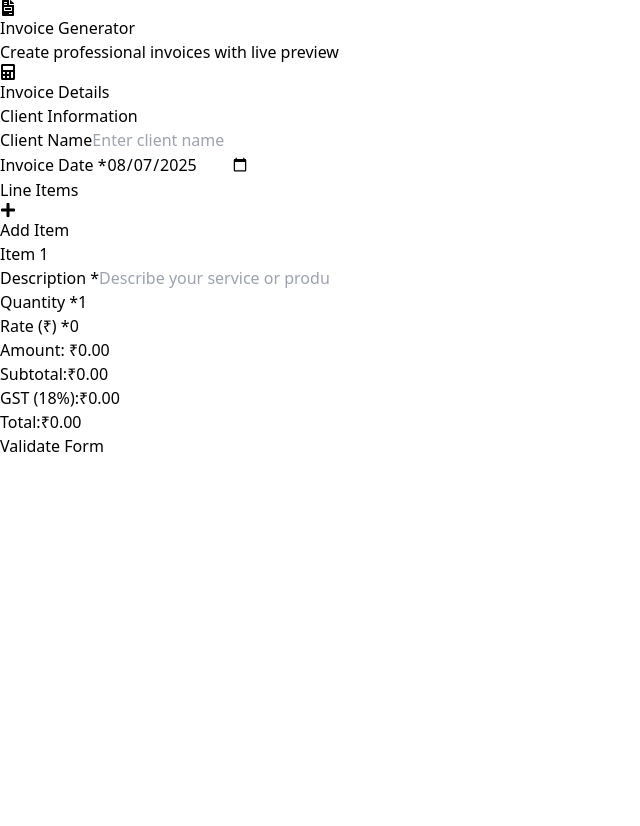
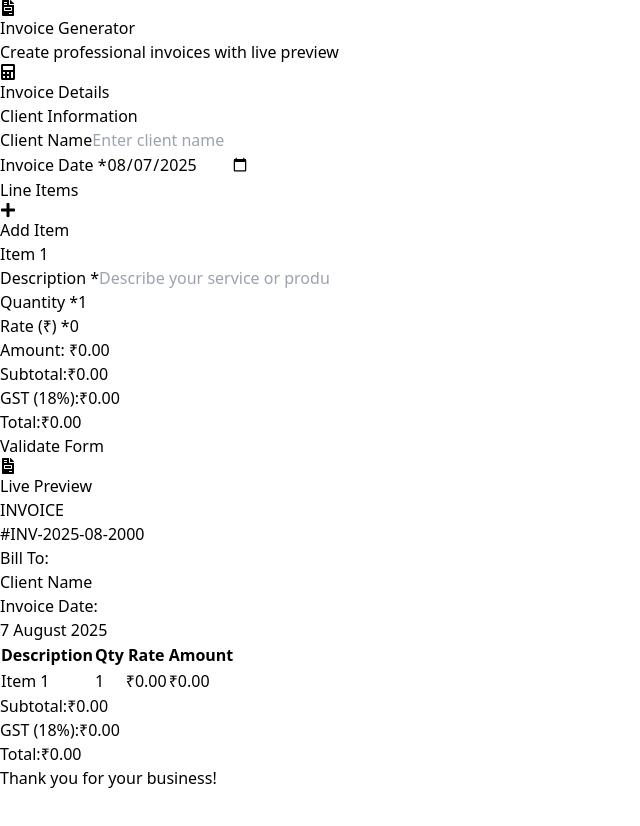
Before and after one commit to Jatin200521/Mini-Invoice-Generator-UI, a React (Create React App) app: page / in a window 1280 px wide. Shown: the top 826 px of the page, without its empty margins (0-640 px from the left). Before the commit the page ends 800 px from the top, so only its background shows below. Built offline with nearby package versions, Linux system fonts and the light colour scheme.

Commit message:
Added the invoice Preview page

```diff
--- a/src/App.js
+++ b/src/App.js
@@ -1,7 +1,7 @@
 import React, { useState, useMemo } from "react";
 import { FaFileInvoice } from "react-icons/fa";
-
 import InvoiceForm from "./components/InvoiceForm";
+import InvoicePreview from "./components/Invoicepreview";
 
 const App = () => {
   const [invoiceData, setInvoiceData] = useState({
@@ -143,6 +143,11 @@ const App = () => {
             onValidateForm={validateForm}
             calculations={calculations}
           />
+
+          <InvoicePreview
+            invoiceData={invoiceData}
+            calculations={calculations}
+          />
         </div>
       </div>
     </div>
--- a/src/components/Invoicepreview.js
+++ b/src/components/Invoicepreview.js
@@ -1,7 +1,106 @@
 import React from "react";
+import { FaFileInvoice } from "react-icons/fa";
 
-function InvoiceForm() {
-  return <div>InvoiceForm</div>;
-}
+const InvoicePreview = ({ invoiceData, calculations }) => {
+  const formatCurrency = (amount) => {
+    return new Intl.NumberFormat("en-IN", {
+      style: "currency",
+      currency: "INR",
+    }).format(amount);
+  };
 
-export default InvoiceForm;
+  const formatDate = (dateString) => {
+    return new Date(dateString).toLocaleDateString("en-IN", {
+      year: "numeric",
+      month: "long",
+      day: "numeric",
+    });
+  };
+
+  const generateInvoiceNumber = () => {
+    const date = new Date();
+    return `INV-${date.getFullYear()}-${String(date.getMonth() + 1).padStart(
+      2,
+      "0"
+    )}-${String(Date.now()).slice(-4)}`;
+  };
+
+  return (
+    <div>
+      <div>
+        <FaFileInvoice />
+        <h2>Live Preview</h2>
+      </div>
+
+      <div style={{ minHeight: "600px" }}>
+        <div>
+          <h1>INVOICE</h1>
+          <p>#{generateInvoiceNumber()}</p>
+        </div>
+
+        <div>
+          <div>
+            <h3>Bill To:</h3>
+            <p>{invoiceData.clientName || "Client Name"}</p>
+          </div>
+          <div>
+            <h3>Invoice Date:</h3>
+            <p>
+              {invoiceData.invoiceDate
+                ? formatDate(invoiceData.invoiceDate)
+                : formatDate(new Date())}
+            </p>
+          </div>
+        </div>
+
+        <div>
+          <table>
+            <thead>
+              <tr>
+                <th>Description</th>
+                <th>Qty</th>
+                <th>Rate</th>
+                <th>Amount</th>
+              </tr>
+            </thead>
+            <tbody>
+              {invoiceData.lineItems.map((item, index) => (
+                <tr key={item.id}>
+                  <td>{item.description || `Item ${index + 1}`}</td>
+                  <td>{item.quantity}</td>
+                  <td>{formatCurrency(item.rate)}</td>
+                  <td>
+                    {formatCurrency((item.quantity || 0) * (item.rate || 0))}
+                  </td>
+                </tr>
+              ))}
+            </tbody>
+          </table>
+        </div>
+
+        <div>
+          <div>
+            <div>
+              <span>Subtotal:</span>
+              <span>{formatCurrency(calculations.subtotal)}</span>
+            </div>
+            <div>
+              <span>GST (18%):</span>
+              <span>{formatCurrency(calculations.gst)}</span>
+            </div>
+            <div>
+              <span>Total:</span>
+              <span>{formatCurrency(calculations.total)}</span>
+            </div>
+          </div>
+        </div>
+
+        <div>
+          <p>Thank you for your business!</p>
+        </div>
+      </div>
+    </div>
+  );
+};
+
+export default InvoicePreview;
```
